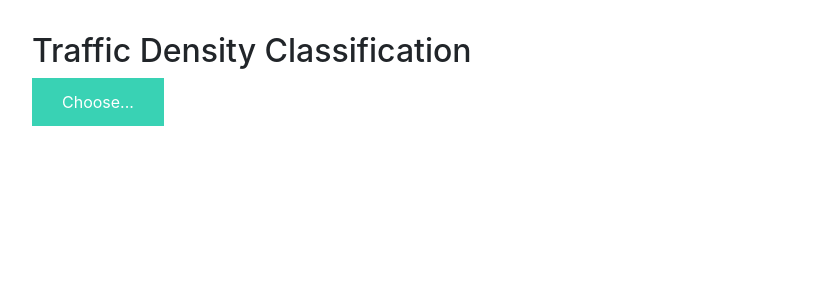
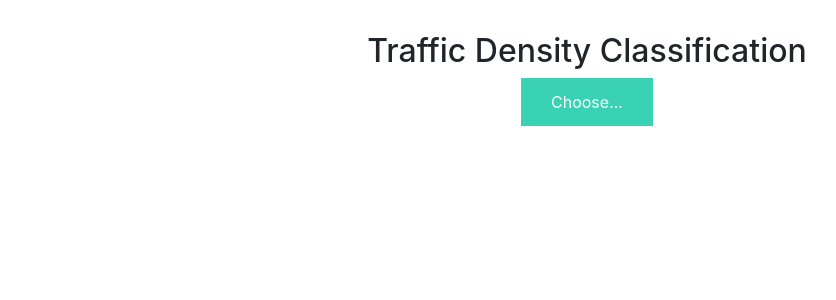
Before and after one commit to ddikodroid/traffic-density-classification_web-app, a Flask app: page / in a window 1280 px wide. Shown: the part 56-356 px from the top of the page, without its empty margins (53-889 px from the left). Run offline with Flask 2, Linux system fonts and the light colour scheme; some libraries are stand-ins or nearby versions.

Commit message:
centering content

```diff
--- a/templates/base.html
+++ b/templates/base.html
@@ -20,7 +20,7 @@
             <button class="btn btn-outline-secondary my-2 my-sm-0" type="submit">Help</button>
         </div>
     </nav>
-    <div class="container">
+    <div style="display:flex; justify-content:center;" class="container">
         <div id="content" style="margin-top:2em">{% block content %}{% endblock %}</div>
     </div>
 </body>
--- a/templates/index.html
+++ b/templates/index.html
@@ -2,7 +2,7 @@
 
 <h2>Traffic Density Classification</h2>
 
-<div>
+<div style="display:flex; flex-direction:column; justify-content:center; align-items: center;">
     <form id="upload-file" method="post" enctype="multipart/form-data">
         <label for="imageUpload" class="upload-label">
             Choose...
@@ -15,7 +15,7 @@
             <div id="imagePreview">
             </div>
         </div>
-        <div>
+        <div style="display:flex; flex-direction:column; justify-content:center; align-items: center;">
             <button type="button" class="btn btn-primary btn-lg " id="btn-predict">Predict</button>
         </div>
     </div>
```
